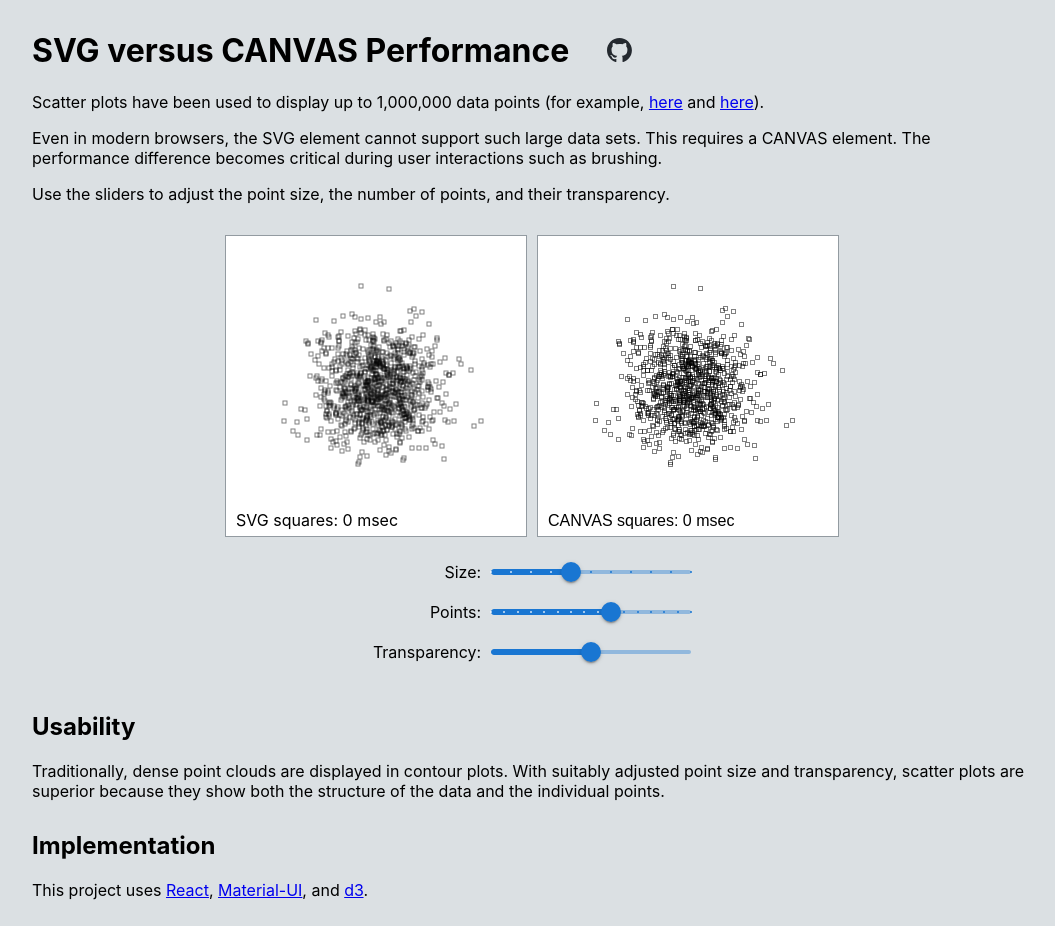
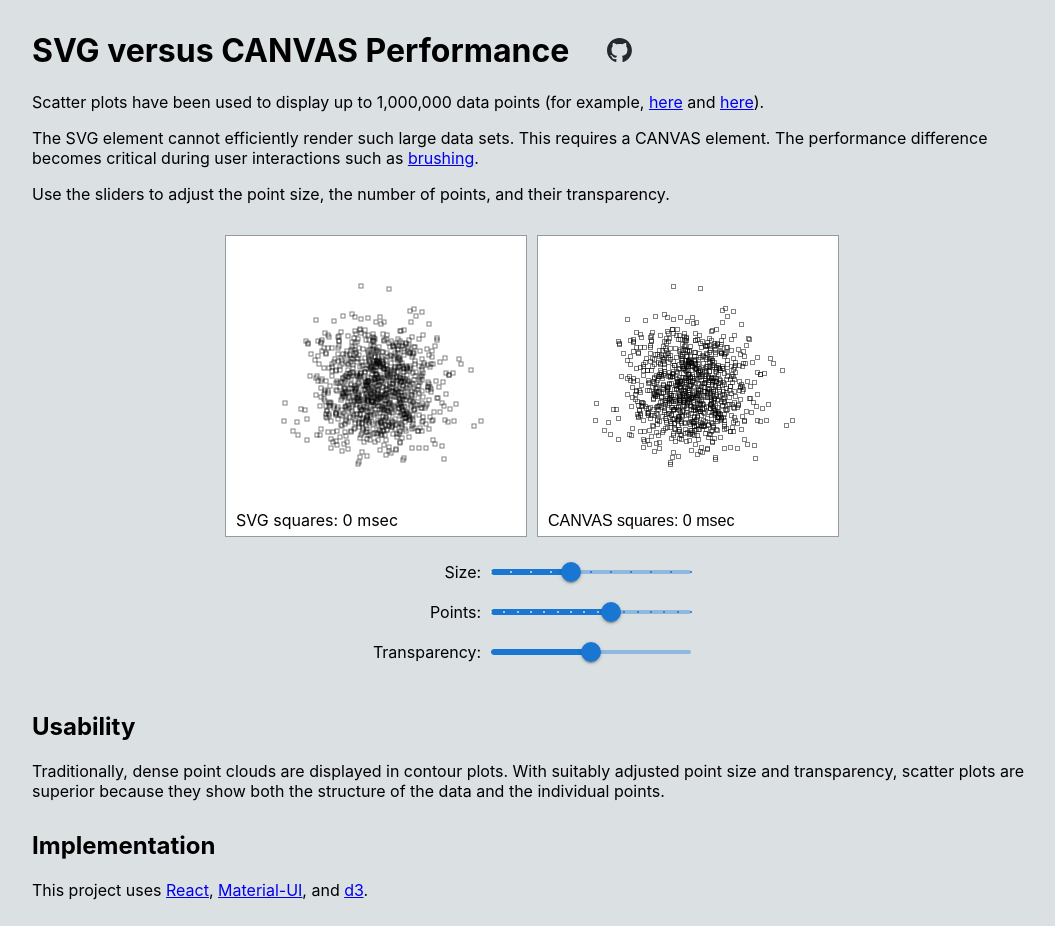
Before and after one commit to hemanrobinson/svg-canvas-performance, a React (Create React App) app: page / in a window 1280 px wide. Shown: the whole page, without its empty margins (108-1163 px from the left). Built offline with nearby package versions, Linux system fonts and the light colour scheme.

Commit message:
add link

```diff
--- a/src/App.js
+++ b/src/App.js
@@ -25,7 +25,7 @@ const App = () => {
                 Scatter plots have been used to display up to 1,000,000 data points (for example, <a href="https://www.highcharts.com/demo/android/scatter-boost">here</a> and <a href="https://blog.scottlogic.com/2020/05/01/rendering-one-million-points-with-d3.html">here</a>).
                 </p>
                 <p>
-                Even in modern browsers, the SVG element cannot support such large data sets. This requires a CANVAS element. The performance difference becomes critical during user interactions such as brushing.
+                The SVG element cannot efficiently render such large data sets. This requires a CANVAS element. The performance difference becomes critical during user interactions such as <a href="https://hemanrobinson.github.io/fast-brushing/">brushing</a>.
                 </p>
                 <p>
                 Use the sliders to adjust the point size, the number of points, and their transparency.
```
